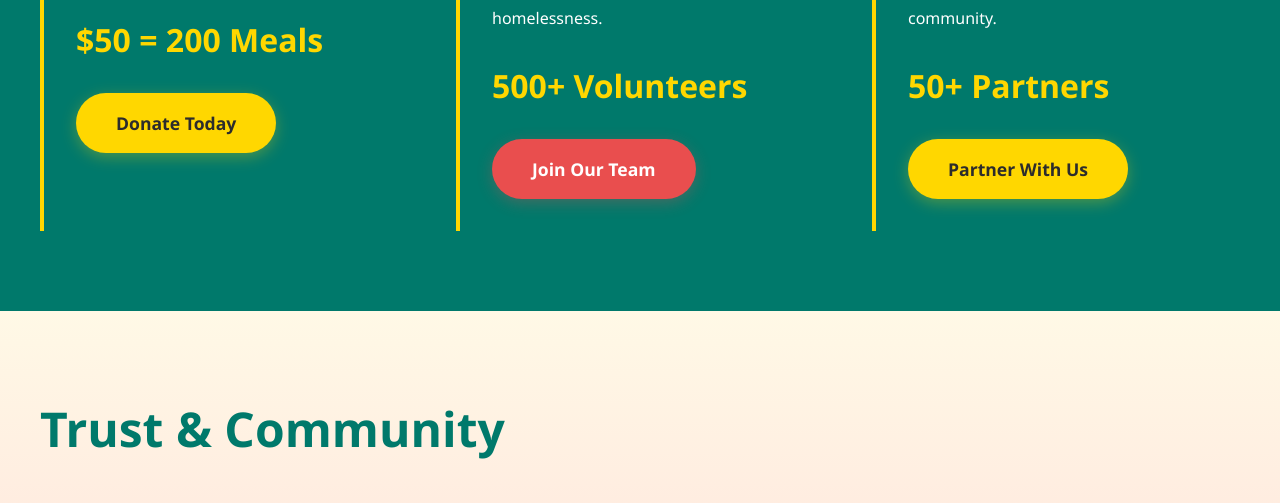
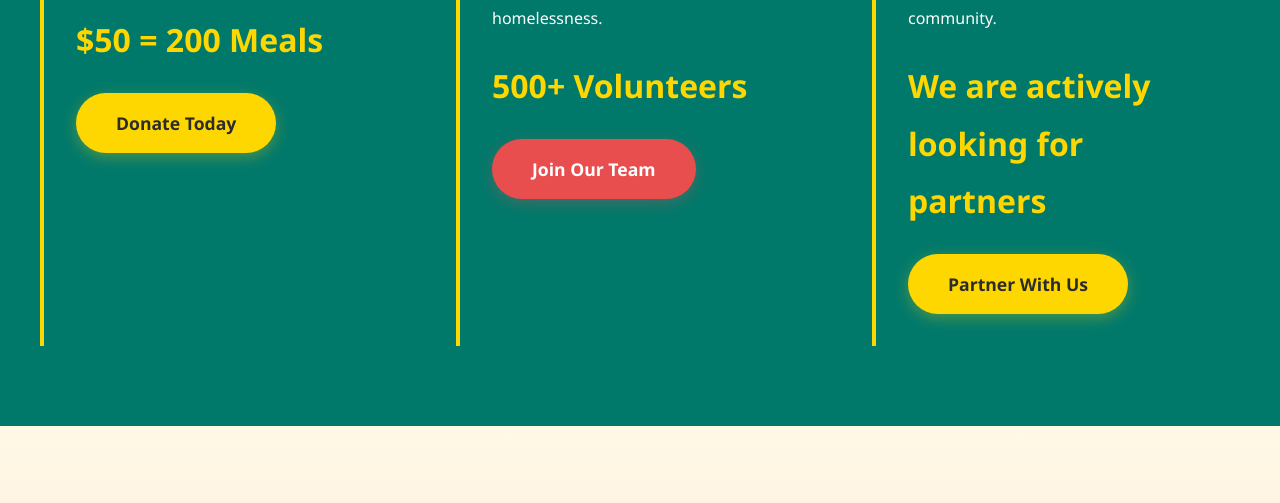
Before and after one commit to AmariJ21/FeedingSanAntonio, a plain HTML site: page index.html in a window 1280 px wide. Shown: the part 3970-4473 px from the top of the page. Drawn offline with Linux system fonts and the light colour scheme; no server answers.

Commit message:
updated index.html
I placed accurate information for this cause.

```diff
--- a/index.html
+++ b/index.html
@@ -542,7 +542,7 @@ fetch("https://feedingsanantonio.workers.dev/locations")
                 <div class="help-item hidden animate-right">
                     <h3>🏢 Corporate Partnerships</h3>
                     <p>Partner with us to create lasting change in San Antonio. Through food drives, employee engagement programs, and financial support, your business can help feed thousands of hungry neighbors and strengthen our community.</p>
-                    <p style="font-size: 2rem; font-weight: 700; color: var(--fiesta-gold);">50+ Partners</p>
+                    <p style="font-size: 2rem; font-weight: 700; color: var(--fiesta-gold);"> We are actively looking for partners</p>
                     <a href="#" class="btn btn-primary">Partner With Us</a>
                 </div>
             </div>
```
